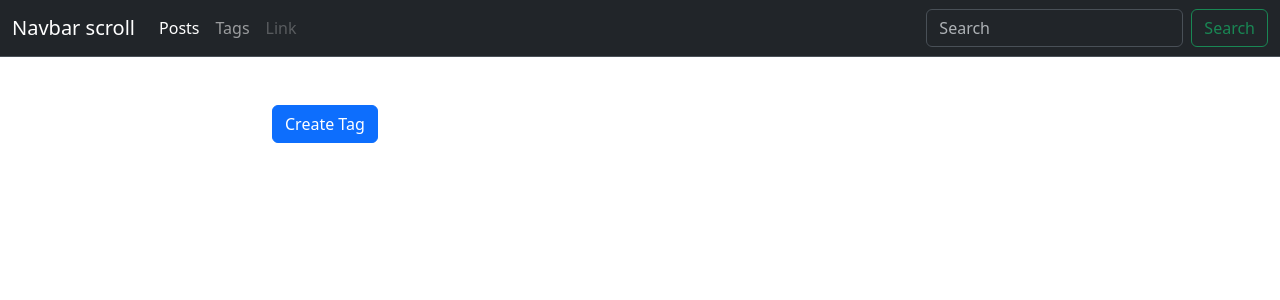
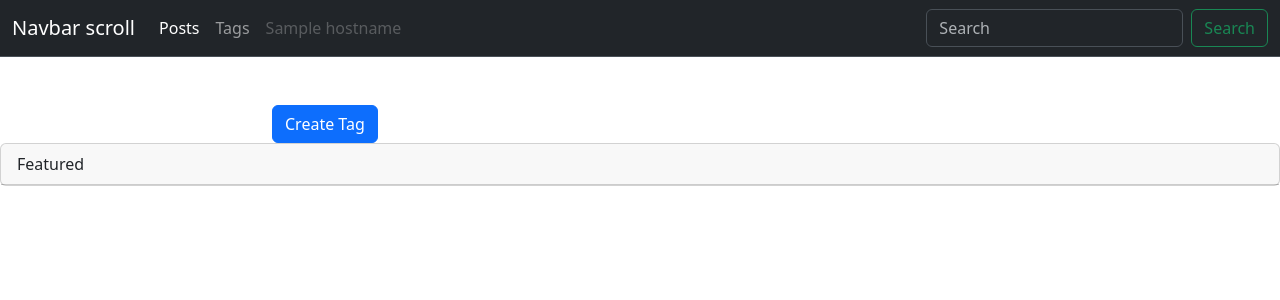
Before and after one commit to seruff84/blog_app, a Django app: template blogengine/blog/templates/blog/tag_create.html in a window 1280 px wide. Shown: the top 300 px of the page. Run offline with Django 3.2, Linux system fonts and the light colour scheme; the template is opened without the code that fills it: most values are stand-ins (such as "Sample title", 1, 10 or a date in 2020).

Commit message:
hostname

```diff
--- a/blogengine/templates/base.html
+++ b/blogengine/templates/base.html
@@ -32,7 +32,7 @@
             <a class="nav-link" href="{% url 'tags_list_url' %}">Tags</a>
           </li>
           <li class="nav-item">
-            <a class="nav-link disabled" aria-disabled="true">Link</a>
+            <a class="nav-link disabled" aria-disabled="true">{{hostname}}</a>
           </li>
         </ul>
         <form class="d-flex" role="search" action="{% url 'posts_list_url' %}">
@@ -82,5 +82,9 @@
       {% endblock %}
     </div>
   {% endif %}
+  <div class="card">
+  <div class="card-header">
+    Featured
+  </div>
 </body>
 </html>
```
Also changed, not shown: blogengine/blog/views.py (+6 -1 lines), blogengine/blog/migrations/0003_alter_post_slug.py (added), blogengine/db.sqlite3.
